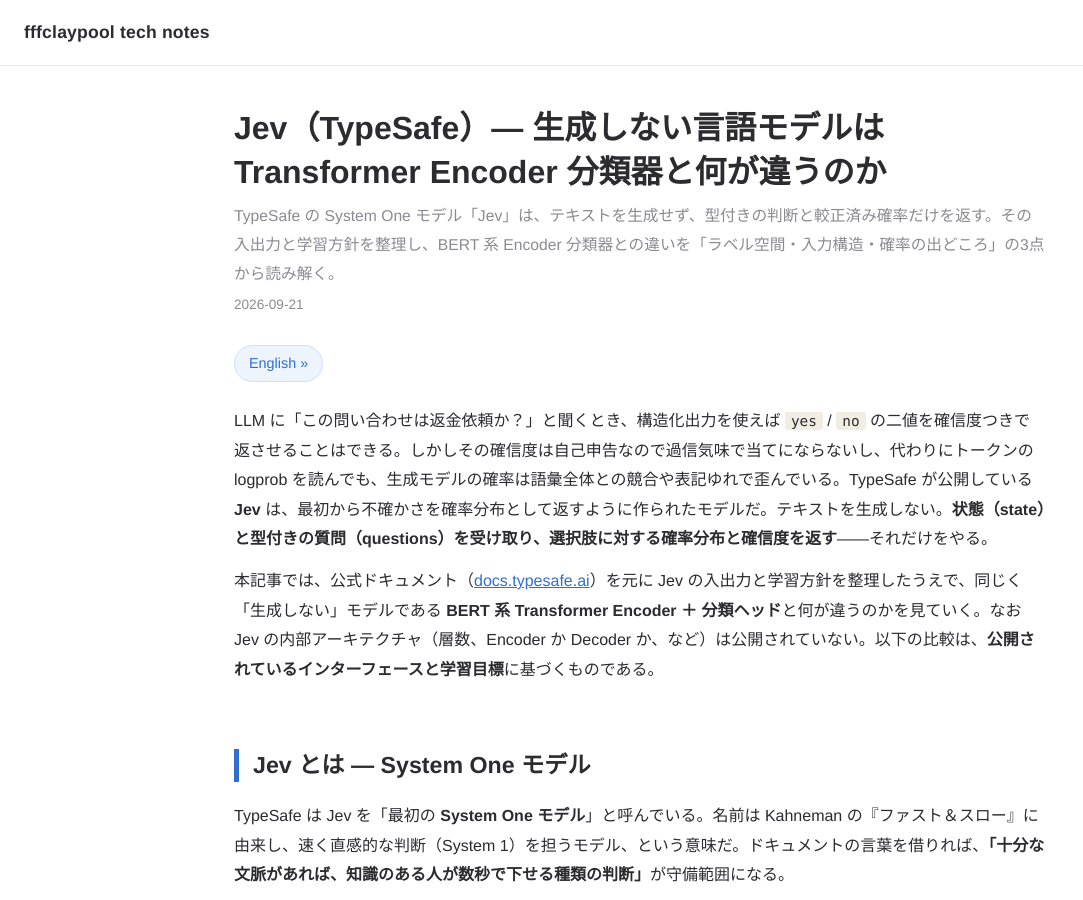
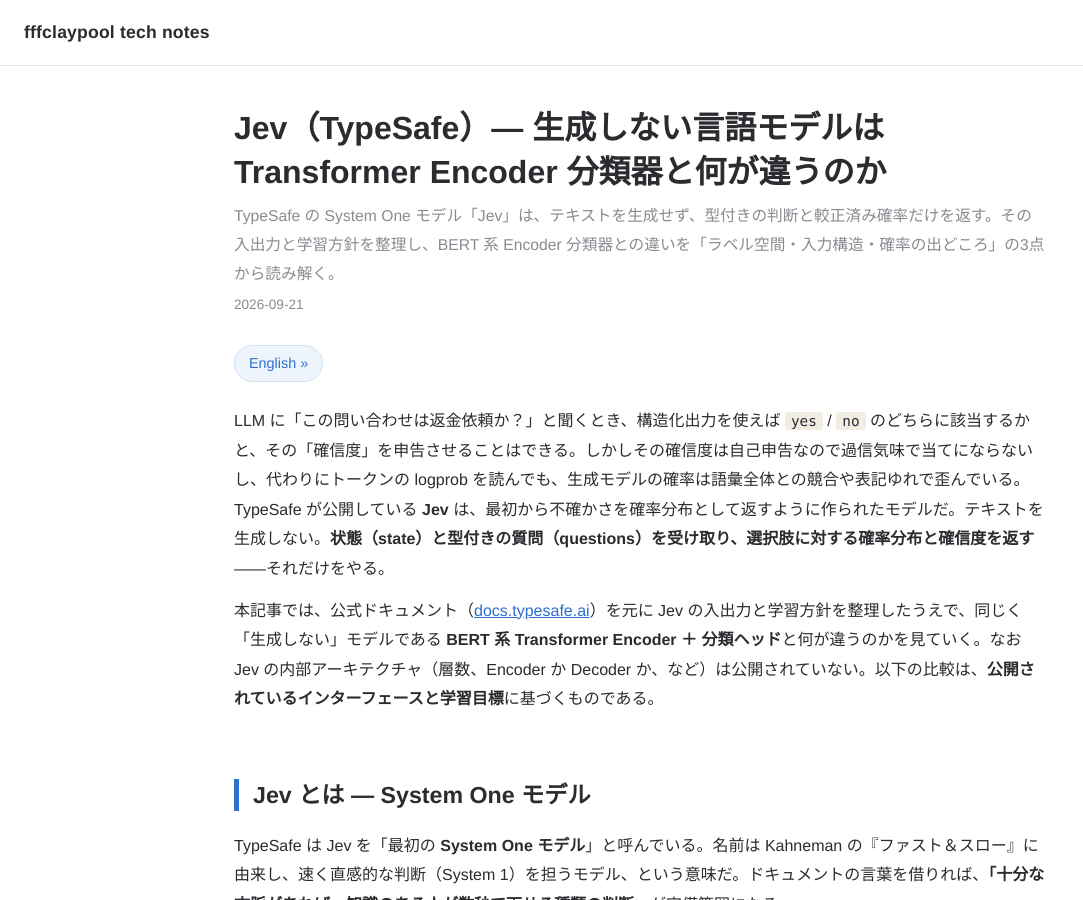
Before and after one commit to fffclaypool/blog, a Jekyll site: the page built from _posts/2026-09-21-jev-system-one.md, in a window 1280 px wide and 900 px high. Shown: the whole window, without its empty margins (0-1083 px from the left). Built offline with Jekyll 4.4.1, drawn with Linux system fonts in a browser that asks for light colours.

Commit message:
Reword intro of Jev article (JA/EN)
Co-Authored-By: Claude Opus 5 (1M context) <noreply@anthropic.com>

```diff
--- a/_posts/2026-09-21-jev-system-one.md
+++ b/_posts/2026-09-21-jev-system-one.md
@@ -10,7 +10,7 @@ translation: /en/jev-system-one/
 translation_label: "English"
 ---
 
-LLM に「この問い合わせは返金依頼か？」と聞くとき、構造化出力を使えば `yes` / `no` の二値を確信度つきで返させることはできる。しかしその確信度は自己申告なので過信気味で当てにならないし、代わりにトークンの logprob を読んでも、生成モデルの確率は語彙全体との競合や表記ゆれで歪んでいる。TypeSafe が公開している **Jev** は、最初から不確かさを確率分布として返すように作られたモデルだ。テキストを生成しない。**状態（state）と型付きの質問（questions）を受け取り、選択肢に対する確率分布と確信度を返す**——それだけをやる。
+LLM に「この問い合わせは返金依頼か？」と聞くとき、構造化出力を使えば `yes` / `no` のどちらに該当するかと、その「確信度」を申告させることはできる。しかしその確信度は自己申告なので過信気味で当てにならないし、代わりにトークンの logprob を読んでも、生成モデルの確率は語彙全体との競合や表記ゆれで歪んでいる。TypeSafe が公開している **Jev** は、最初から不確かさを確率分布として返すように作られたモデルだ。テキストを生成しない。**状態（state）と型付きの質問（questions）を受け取り、選択肢に対する確率分布と確信度を返す**——それだけをやる。
 
 本記事では、公式ドキュメント（[docs.typesafe.ai](https://docs.typesafe.ai/introduction)）を元に Jev の入出力と学習方針を整理したうえで、同じく「生成しない」モデルである **BERT 系 Transformer Encoder ＋ 分類ヘッド**と何が違うのかを見ていく。なお Jev の内部アーキテクチャ（層数、Encoder か Decoder か、など）は公開されていない。以下の比較は、**公開されているインターフェースと学習目標**に基づくものである。
 
```
Also changed, not shown: _posts/2026-09-21-jev-system-one-en.md (+1 -1 lines).
